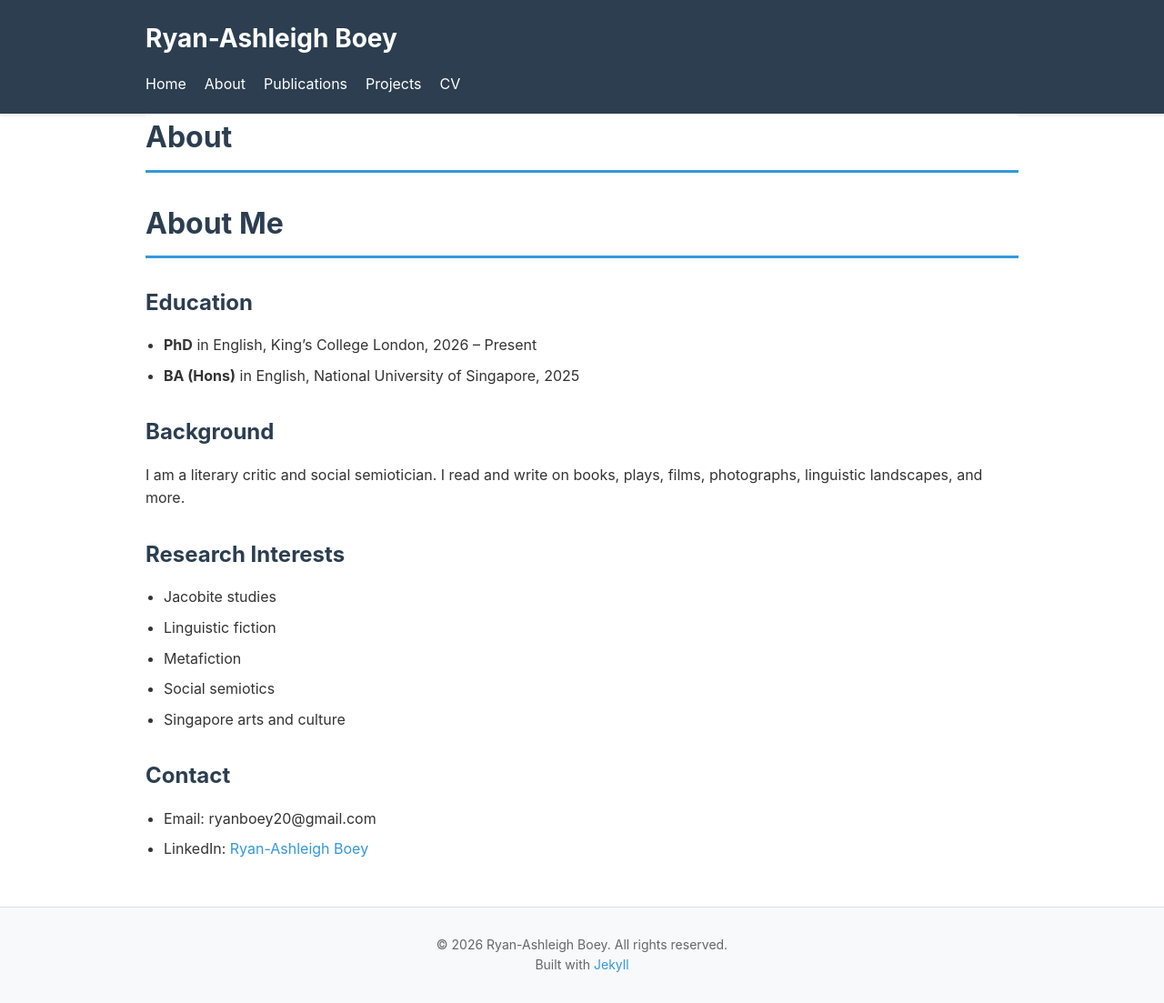
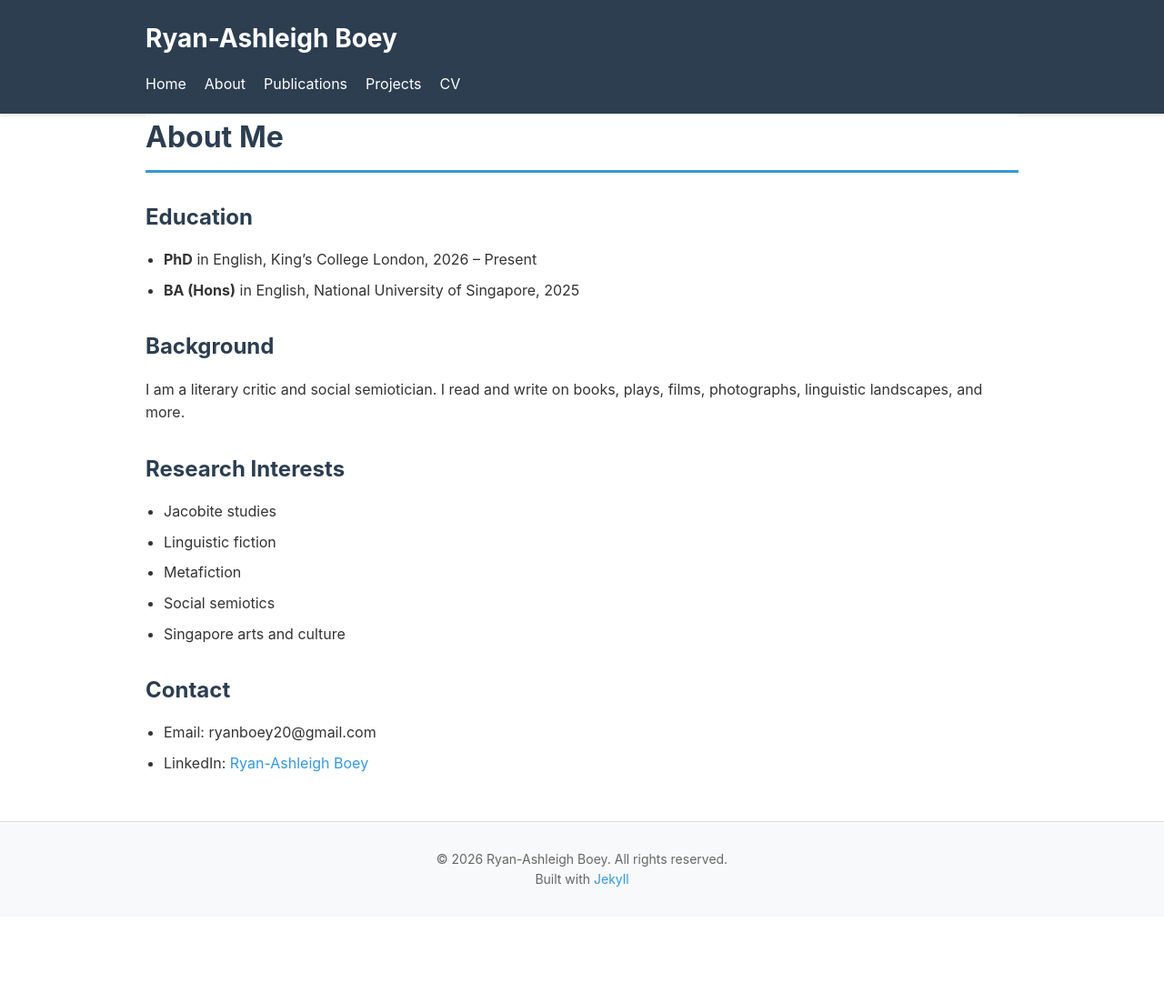
Before and after one commit to r-boey/r-boey.github.io, a Jekyll site: the page built from about.md, in a window 1280 px wide. Shown: the whole page at 91% size. Built offline with Jekyll 4.4.1, drawn with Linux system fonts in a browser that asks for light colours; after the commit the page ends 1008 px from its top, so only the background shows below that.

Commit message:
Change title to 'About Me' and simplify content
Updated the title from 'About' to 'About Me' and removed the header.

```diff
--- a/about.md
+++ b/about.md
@@ -1,10 +1,8 @@
 ---
 layout: default
-title: About
+title: About Me
 permalink: /about/
 ---
-
-# About Me
 
 ## Education
 
```
